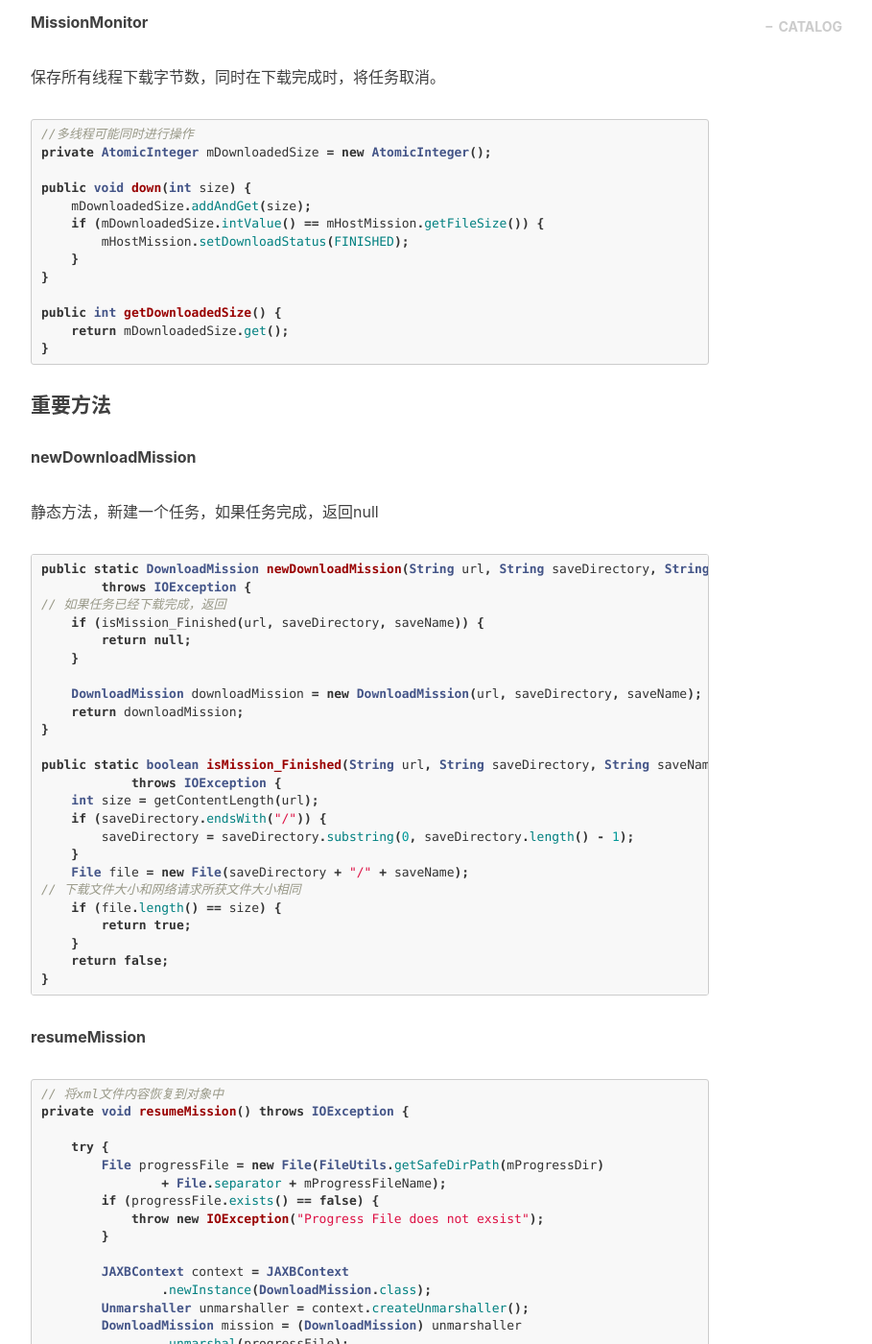
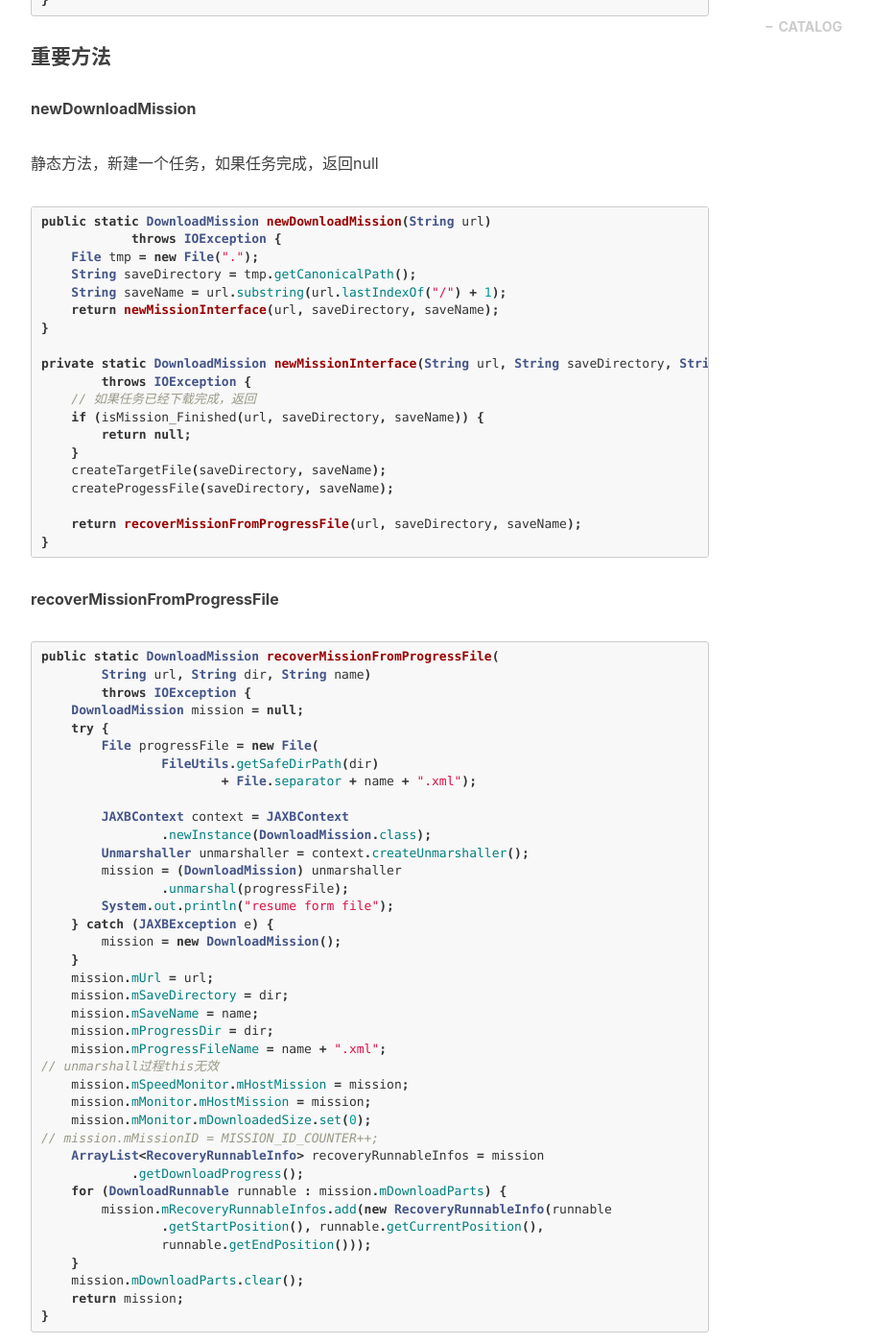
Before and after one commit to julyerr/julyerr.github.io, a Jekyll site: the page built from _posts/2018-04-21-multithread-downloader.markdown, in a window 1280 px wide and 1400 px high, scrolled down 9938 px. Shown: the whole window at 96% size, without its empty margins (233-1142 px from the left). Built offline with Jekyll 4.4.1, drawn with Linux system fonts in a browser that asks for light colours; nearby versions of some CDN libraries; comment, search, counter and statistics services are not loaded; some of the changed text lies outside the part shown.

Commit message:
filedownloader modified

````diff
--- a/_posts/2018-04-21-multithread-downloader.markdown
+++ b/_posts/2018-04-21-multithread-downloader.markdown
@@ -11,11 +11,10 @@
     - concurrent
 ---
 
->后台开发人员，多线程、网络、数据库等原生编程能力决定了你的高度；以前阅读过这方面的很多书籍，但是实践的经验相对缺少一点，这一阵子打算好好弥补一下。<br>
+>最近重温《多线程并发编程》一书，收获挺多的。一直想动手写一个多线程工具，本着不能盲目造轮子，参考了
+许多大神在github上的多线程实现的各种玩意（[参考](https://github.com/daimajia/java-multithread-downloader.git)），最后决定做一个多线程的文件下载器。多线程文件下载器虽然
+原理简单，但是把功能完善、各方面考虑周全还是有部分技术含量的。
 
-github上的开源项目很多，阅读高手代码，改进，变成自己的工具，个人认为是提高实践经验较好的途径。<br>
-
-今天就一个多线程文件下载[工具](https://github.com/daimajia/java-multithread-downloader.git)进行分析，该工程代码量不大（大概1200行左右），实现多线程下载文件的功能，同时支持断点续传的功能。<br>
 
 下面是整个项目的workflow
 
@@ -28,7 +27,7 @@
 
 
 ----
-篇幅原因，只对整体运行流程和关键结构、代码进行分析，所有代码[参见](https://github.com/julyerr/webutils/tree/master/java-multithread-downloader)
+篇幅原因，只对整体运行流程和关键结构、代码进行分析，所有代码[参见](https://github.com/julyerr/filedownloader)
 
 ### DownloadManager
 
@@ -37,7 +36,6 @@
 #### 重要成员变量及方法
 
 ![](/img/projects/filedownloader/missionM.png)
-![](/img/projects/filedownloader/missionM2.png)
 
 **线程池**
 
@@ -50,9 +48,9 @@
 **下载任务集合**
 
 ```java
-private Hashtable<Integer, DownloadMission> mMissions = new Hashtable<Integer, DownloadMission>();
+//    防止多线程操作同一个DownLoadMission
+private ConcurrentHashMap<Integer, DownloadMission> mMissions = new ConcurrentHashMap<>();
 ```
-
 
 ### DownloadThreadPool
 
@@ -135,11 +134,14 @@
 
 ```java
 public void cancel(int mission_id) {
-    ConcurrentLinkedQueue<Future<?>> futures = mMissions_Monitor
+    ConcurrentLinkedQueue<Future<?>> futures = mMissionsMonitor
             .remove(mission_id);
+    if (futures == null) {
+        return;
+    }
     for (Future<?> future : futures) {
 //            移除，取消
-        mRunnable_Monitor_HashMap.remove(future);
+        Runnable runnable = mRunnableMonitor.remove(future);
         future.cancel(true);
     }
 }
@@ -160,21 +162,9 @@
 ```java
 public void run() {
     File targetFile;
-//          建立目录
-    File dir = new File(mSaveDirectory + File.pathSeparator);
-    if (dir.exists() == false) {
-        dir.mkdirs();
-    }
 //          创建文件
     targetFile = new File(mSaveDirectory + File.separator
             + mSaveFileName);
-    if (targetFile.exists() == false) {
-        try {
-            targetFile.createNewFile();
-        } catch (IOException e) {
-            e.printStackTrace();
-        }
-    }
 
     System.out.println("Download Task ID:" + Thread.currentThread().getId()
             + " has been started! Range From " + mCurrentPosition + " To "
@@ -233,17 +223,17 @@
 
 ```java
 public DownloadRunnable split() {
-    int end = mEndPosition;
-    int remaining = mEndPosition - mCurrentPosition;
-    int remainingCenter = remaining / 2;
+    long end = mEndPosition;
+    long remaining = mEndPosition - mCurrentPosition;
+    long remainingCenter = remaining >> 1;
     System.out.print("CurrentPosition:" + mCurrentPosition
             + " EndPosition:" + mEndPosition + "Rmaining:" + remaining
             + " ");
-//        1024×1024
-    if (remainingCenter > 1048576) {
-        int centerPosition = remainingCenter + mCurrentPosition;
+//        10*1024×1024
+    if (remainingCenter > 10485760) {
+        long centerPosition = remainingCenter + mCurrentPosition;
         System.out.print(" Center position:" + centerPosition);
-        //    将任务分段,多线程直接操作mEndPosition是有风险的，但是下载速度很慢，mEndPosition变化在BUF_SIZE(远小于1M)，发生错误很小很小
+        //    将任务分段,多线程直接操作mEndPosition是有风险的，但是下载速度很慢，mEndPosition变化在BUF_SIZE(远小于10M)，发生错误很小很小
         mEndPosition = centerPosition;
 
         DownloadRunnable newSplitedRunnable = new DownloadRunnable(
@@ -385,88 +371,83 @@
 静态方法，新建一个任务，如果任务完成，返回null
 
 ```java
-public static DownloadMission newDownloadMission(String url, String saveDirectory, String saveName)
+public static DownloadMission newDownloadMission(String url)
+            throws IOException {
+    File tmp = new File(".");
+    String saveDirectory = tmp.getCanonicalPath();
+    String saveName = url.substring(url.lastIndexOf("/") + 1);
+    return newMissionInterface(url, saveDirectory, saveName);
+}
+
+private static DownloadMission newMissionInterface(String url, String saveDirectory, String saveName)
         throws IOException {
-//        如果任务已经下载完成，返回
+    //        如果任务已经下载完成，返回
     if (isMission_Finished(url, saveDirectory, saveName)) {
         return null;
     }
+    createTargetFile(saveDirectory, saveName);
+    createProgessFile(saveDirectory, saveName);
 
-    DownloadMission downloadMission = new DownloadMission(url, saveDirectory, saveName);
-    return downloadMission;
-}
-
-public static boolean isMission_Finished(String url, String saveDirectory, String saveName)
-            throws IOException {
-    int size = getContentLength(url);
-    if (saveDirectory.endsWith("/")) {
-        saveDirectory = saveDirectory.substring(0, saveDirectory.length() - 1);
-    }
-    File file = new File(saveDirectory + "/" + saveName);
-//        下载文件大小和网络请求所获文件大小相同
-    if (file.length() == size) {
-        return true;
-    }
-    return false;
+    return recoverMissionFromProgressFile(url, saveDirectory, saveName);
 }
 ```
 
-**resumeMission**
+**recoverMissionFromProgressFile**
 
 ```java
-//    将xml文件内容恢复到对象中
-private void resumeMission() throws IOException {
-
+public static DownloadMission recoverMissionFromProgressFile(
+        String url, String dir, String name)
+        throws IOException {
+    DownloadMission mission = null;
     try {
-        File progressFile = new File(FileUtils.getSafeDirPath(mProgressDir)
-                + File.separator + mProgressFileName);
-        if (progressFile.exists() == false) {
-            throw new IOException("Progress File does not exsist");
-        }
+        File progressFile = new File(
+                FileUtils.getSafeDirPath(dir)
+                        + File.separator + name + ".xml");
 
         JAXBContext context = JAXBContext
                 .newInstance(DownloadMission.class);
         Unmarshaller unmarshaller = context.createUnmarshaller();
-        DownloadMission mission = (DownloadMission) unmarshaller
+        mission = (DownloadMission) unmarshaller
                 .unmarshal(progressFile);
-        File targetSaveFile = new File(
-                FileUtils.getSafeDirPath(mission.mSaveDirectory
-                        + File.separator + mission.mSaveName));
-        if (targetSaveFile.exists() == false) {
-            throw new IOException(
-                    "Try to continue download file , but target file does not exist");
-        }
-//            将下载信息放入到recoveryRunnableInfo数组中
-        ArrayList<RecoveryRunnableInfo> recoveryRunnableInfos = getDownloadProgress();
-        recoveryRunnableInfos.clear();
-        for (DownloadRunnable runnable : mission.mDownloadParts) {
-            recoveryRunnableInfos.add(new RecoveryRunnableInfo(runnable
-                    .getStartPosition(), runnable.getCurrentPosition(),
-                    runnable.getEndPosition()));
-        }
-        mSpeedMonitor = new SpeedMonitor(this);
-        mStoreMonitor = new StoreMonitor();
-        System.out.println("Resume finished");
-        mDownloadParts.clear();
+        System.out.println("resume form file");
     } catch (JAXBException e) {
-//            e.printStackTrace();
+        mission = new DownloadMission();
     }
+    mission.mUrl = url;
+    mission.mSaveDirectory = dir;
+    mission.mSaveName = name;
+    mission.mProgressDir = dir;
+    mission.mProgressFileName = name + ".xml";
+//        unmarshall过程this无效
+    mission.mSpeedMonitor.mHostMission = mission;
+    mission.mMonitor.mHostMission = mission;
+    mission.mMonitor.mDownloadedSize.set(0);
+//            mission.mMissionID = MISSION_ID_COUNTER++;
+    ArrayList<RecoveryRunnableInfo> recoveryRunnableInfos = mission
+            .getDownloadProgress();
+    for (DownloadRunnable runnable : mission.mDownloadParts) {
+        mission.mRecoveryRunnableInfos.add(new RecoveryRunnableInfo(runnable
+                .getStartPosition(), runnable.getCurrentPosition(),
+                runnable.getEndPosition()));
+    }
+    mission.mDownloadParts.clear();
+    return mission;
 }
 ```
 
 **splitDownload**
 
 ```java
-//    将整个文件平均分给每个线程
+ //    将整个文件平均分给每个线程
 private ArrayList<DownloadRunnable> splitDownload(int thread_count) {
-    ArrayList<DownloadRunnable> runnables = new ArrayList<DownloadRunnable>();
+    ArrayList<DownloadRunnable> runnables = new ArrayList<>();
     try {
-        int size = getContentLength(mUrl);
+        long size = getContentLength(mUrl);
         mFileSize = size;
-        int sublen = size / thread_count;
+        long sublen = size / thread_count;
         for (int i = 0; i < thread_count; i++) {
-            int startPos = sublen * i;
-            int endPos = (i == thread_count - 1) ? size
+            long startPos = sublen * i;
+            long endPos = (i == thread_count - 1) ? size
                     : (sublen * (i + 1) - 1);
             DownloadRunnable runnable = new DownloadRunnable(this.mMonitor,
                     mUrl, mSaveDirectory, mSaveName, startPos, endPos);
@@ -484,14 +465,9 @@
 ```java
 //    分为恢复和重新下载两个逻辑
 public void startMission(DownloadThreadPool threadPool) {
-    try {
-        resumeMission();
-    } catch (IOException e) {
-        e.printStackTrace();
-    }
     mThreadPoolRef = threadPool;
     if (mRecoveryRunnableInfos.size() != 0) {
-//            将恢复结果中未下载完毕的文件下载完毕
+//            将恢复结果剩余的未下载完毕的文件下载完毕
         for (RecoveryRunnableInfo runnableInfo : mRecoveryRunnableInfos) {
             if (runnableInfo.isFinished == false) {
                 setDownloadStatus(DOWNLOADING);
@@ -503,6 +479,7 @@
                 mDownloadParts.add(runnable);
                 threadPool.submit(runnable);
             }
+            mMonitor.mDownloadedSize.addAndGet(runnableInfo.mCurrentPosition - runnableInfo.mStartPosition);
         }
     } else {
 //            重新下载
@@ -527,15 +504,23 @@
     mMissionStatus = status;
     if (status == FINISHED) {
 //            可以取消该任务
-        cancel();
+        mSpeedMonitor.mSpeed = 0;
+        mSpeedTimer.cancel();
+        mStoreMonitor.cancel();
+        mDownloadParts.clear();
+        deleteProgressFile();
+        isFinished = true;
     }
 }
 
 public void cancel() {
+//        速度置零
+    mSpeedMonitor.mSpeed = 0;
     mSpeedTimer.cancel();
     mStoreMonitor.cancel();
     mDownloadParts.clear();
     mThreadPoolRef.cancel(mMissionID);
+//  删除下载状态文件
     deleteProgressFile();
 }
 ```
@@ -562,12 +547,19 @@
                     + downloadManager.getReadableDownloadSize());
             Thread.sleep(1000);
             counter++;
+            if (downloadManager.isAllTasksFinished()) {
+//                    让其他线程处理运行完成
+                Thread.sleep(500);
+                break;
+            }
         }
     } catch (IOException e1) {
         e1.printStackTrace();
     } catch (InterruptedException e) {
         e.printStackTrace();
     }
+    downloadManager.shutdDownloadRudely();
+    System.exit(0);
 }
 ```
 
````
Also changed, not shown: other parts of _posts/2018-04-21-multithread-downloader.markdown (+28 -31 lines), img/projects/filedownloader/missionM.png, img/projects/filedownloader/recoveryRunnable.png, img/projects/filedownloader/threadpool.png.
